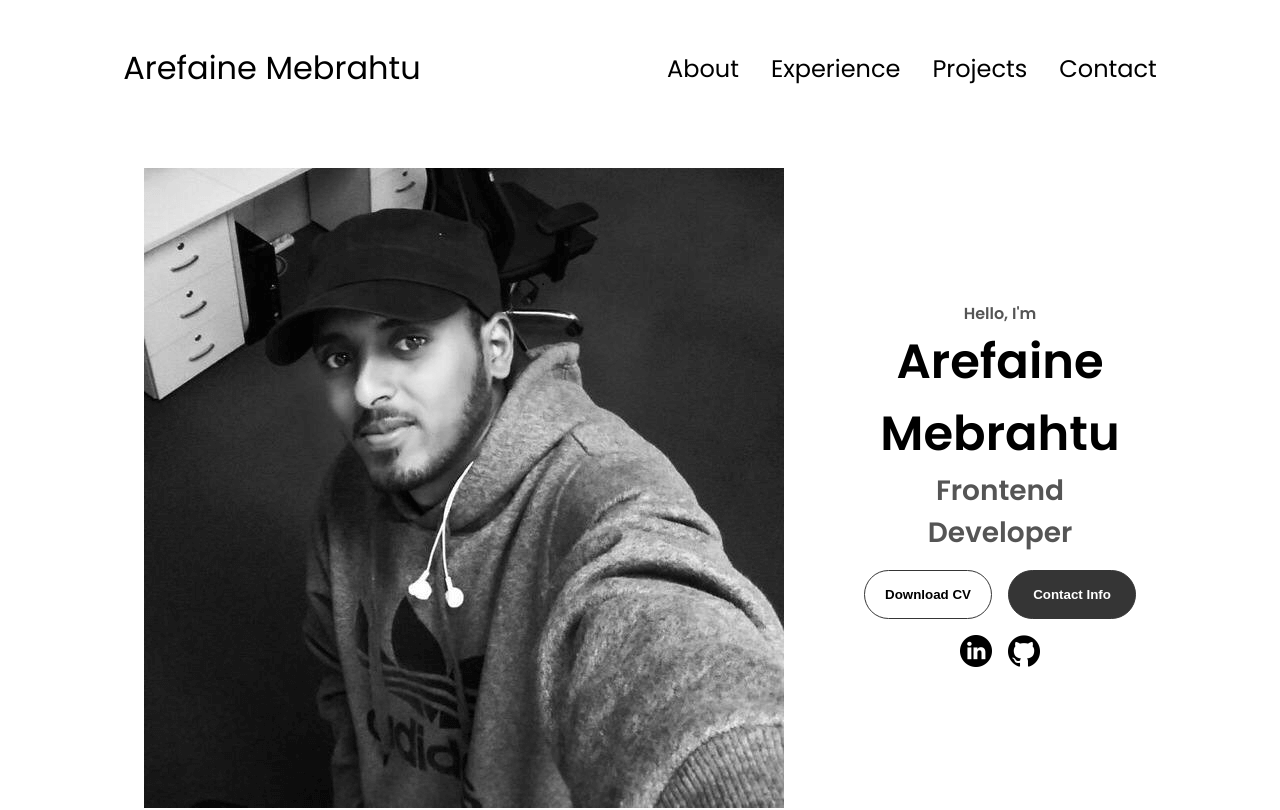
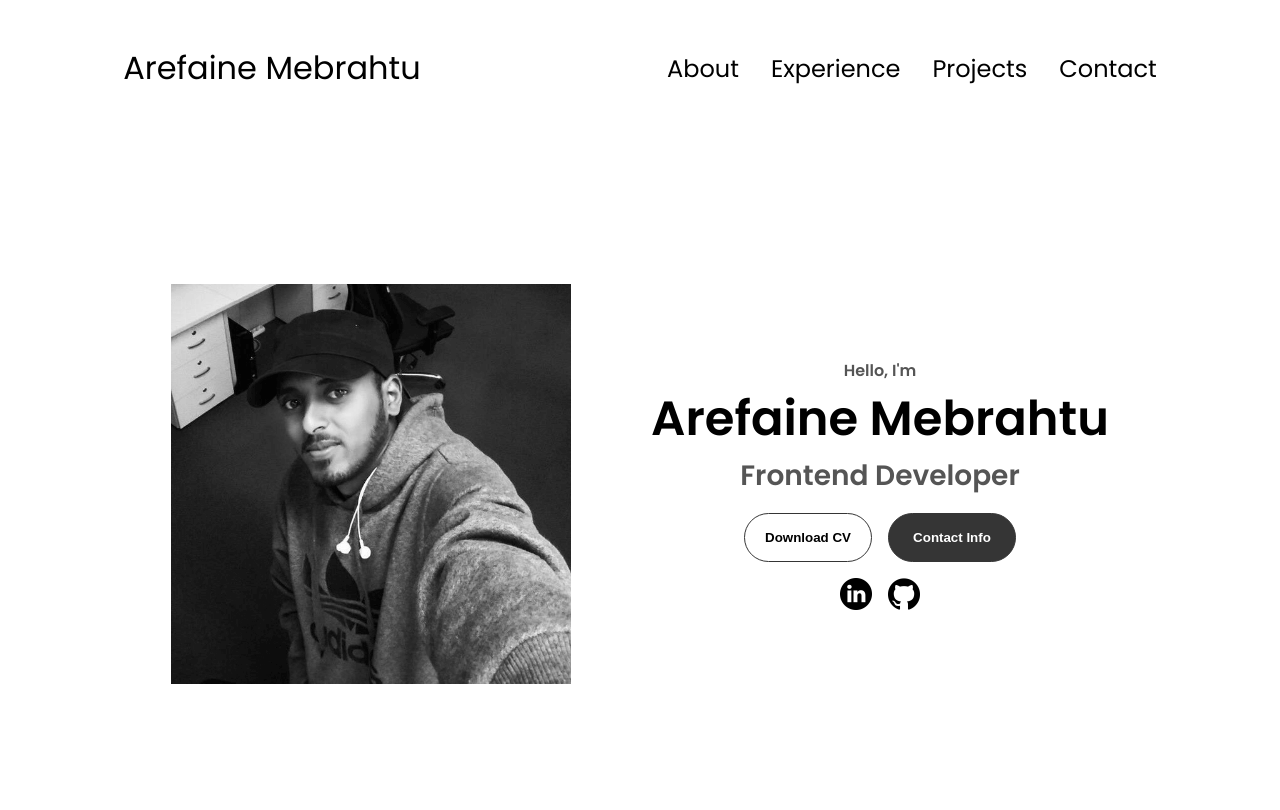
Before and after one commit to arifromha/portfolio, a plain HTML site: page index.html in a window 1280 px wide. Shown: the top 810 px of the page. Drawn offline with Linux system fonts and the light colour scheme.

Commit message:
Update index.html

```diff
--- a/index.html
+++ b/index.html
@@ -37,7 +37,7 @@
       </div>
     </nav>
     <section id="profile">
-      <div class="section_pic-container">
+      <div class="section__pic-container">
         <img src="./assets/profile-pic.png" alt="Arefain Mebrahtu  profile picture" />
       </div>
       <div class="section__text">
```
